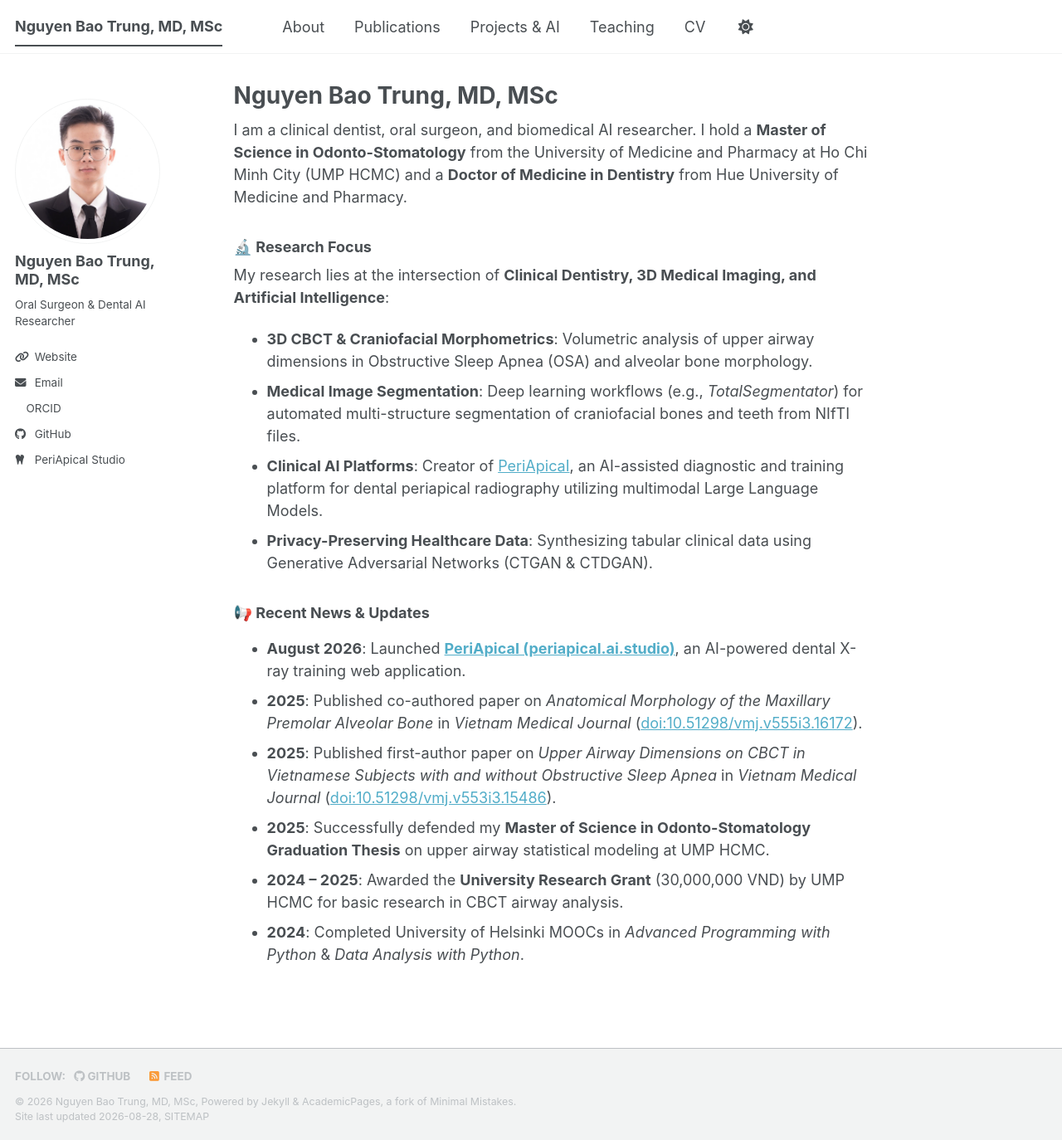
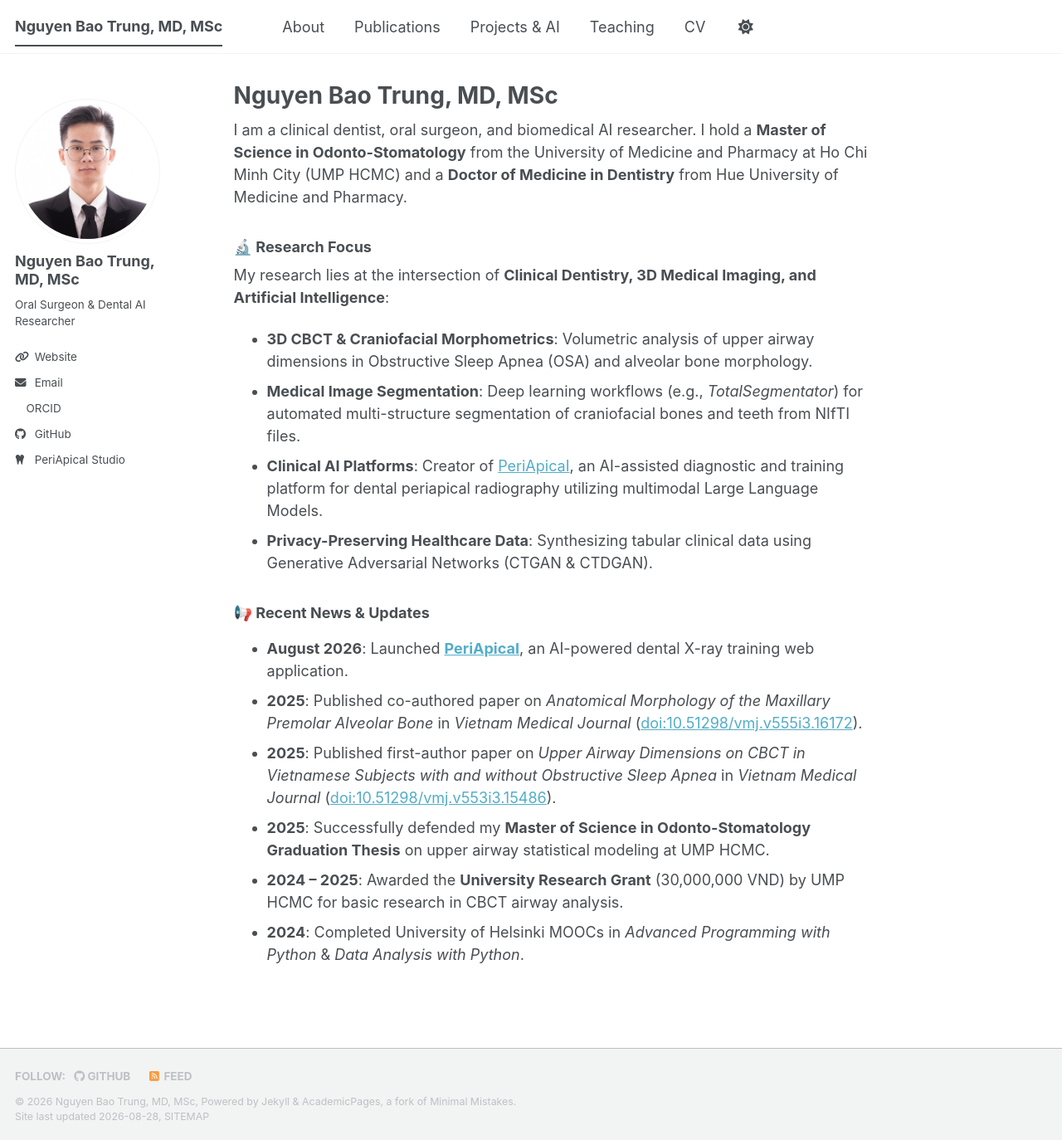
Before and after one commit to trungnb/trungnb.github.io, a Jekyll site: the page built from _pages/about.md, in a window 1280 px wide and 1374 px high. Shown: the whole window at 83% size. Built offline with Jekyll 4.4.1, drawn with Linux system fonts in a browser that asks for light colours; a style sheet for code colours, icons or effects is not loaded.

Commit message:
Clean up PeriApicaI hyperlink display text

```diff
--- a/_pages/about.md
+++ b/_pages/about.md
@@ -19,7 +19,7 @@ My research lies at the intersection of **Clinical Dentistry, 3D Medical Imaging
 * **Privacy-Preserving Healthcare Data**: Synthesizing tabular clinical data using Generative Adversarial Networks (CTGAN & CTDGAN).
 
 ### 📢 Recent News & Updates
-* **August 2026**: Launched **[PeriApicaI (periapical.ai.studio)](https://periapical.ai.studio)**, an AI-powered dental X-ray training web application.
+* **August 2026**: Launched **[PeriApicaI](https://periapical.ai.studio)**, an AI-powered dental X-ray training web application.
 * **2025**: Published co-authored paper on *Anatomical Morphology of the Maxillary Premolar Alveolar Bone* in *Vietnam Medical Journal* ([doi:10.51298/vmj.v555i3.16172](https://doi.org/10.51298/vmj.v555i3.16172)).
 * **2025**: Published first-author paper on *Upper Airway Dimensions on CBCT in Vietnamese Subjects with and without Obstructive Sleep Apnea* in *Vietnam Medical Journal* ([doi:10.51298/vmj.v553i3.15486](https://doi.org/10.51298/vmj.v553i3.15486)).
 * **2025**: Successfully defended my **Master of Science in Odonto-Stomatology Graduation Thesis** on upper airway statistical modeling at UMP HCMC.
```
Also changed, not shown: _pages/cv.md (+1 -1 lines).
